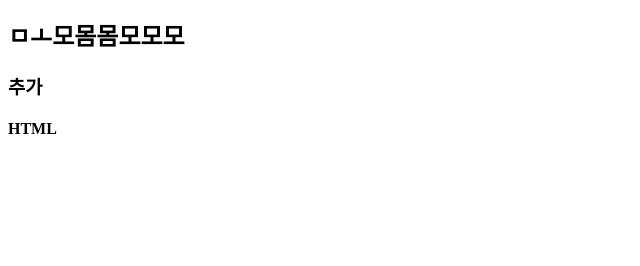
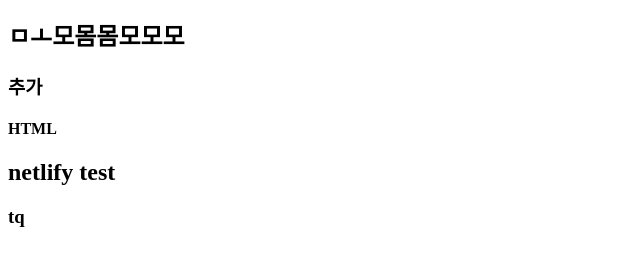
Before and after one commit to gs9408/first-gs-project, a plain HTML site: page index.html in a window 1280 px wide. Shown: the part 116-382 px from the top of the page, without its empty margins (0-640 px from the left). Drawn offline with Linux system fonts and the light colour scheme.

Commit message:
new sentence

```diff
--- a/index.html
+++ b/index.html
@@ -20,6 +20,8 @@
     <h4>
         HTML
     </h4>
+    <h2>netlify test</h2>
+    <h3>tq</h3>
 
 </body>
 </html>
```
